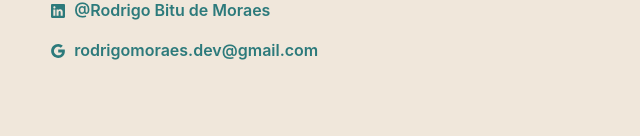
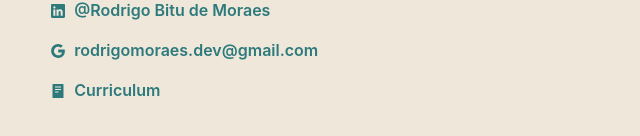
Before and after one commit to rodbitu/Portfolio, a Next.js app: page / in a window 1280 px wide. Shown: the part 872-1008 px from the top of the page, without its empty margins (319-959 px from the left). Built offline with nearby package versions, Linux system fonts and the light colour scheme.

Commit message:
feat: add curriculum

```diff
--- a/pages/index.js
+++ b/pages/index.js
@@ -16,7 +16,12 @@ import Layout from '../components/layouts/article'
 import Section from '../components/section'
 import Paragraph from '../components/paragraph'
 import { BioSection, BioYear } from '../components/bio'
-import { IoLogoGithub, IoLogoLinkedin, IoLogoGoogle } from 'react-icons/io5'
+import {
+  IoLogoGithub,
+  IoLogoLinkedin,
+  IoLogoGoogle,
+  IoReaderSharp
+} from 'react-icons/io5'
 
 const Page = () => {
   return (
@@ -159,6 +164,20 @@ const Page = () => {
                 </Button>
               </Link>
             </ListItem>
+            <ListItem>
+              <Link
+                href="https://drive.google.com/file/d/1Iam-ZIIjEvTsbJS7H8yAIqg3DdglJ1xC/view?usp=sharing"
+                target="_blank"
+              >
+                <Button
+                  variant="ghost"
+                  colorScheme="teal"
+                  leftIcon={<Icon as={IoReaderSharp} />}
+                >
+                  Curriculum
+                </Button>
+              </Link>
+            </ListItem>
           </List>
         </Section>
       </Container>
```
